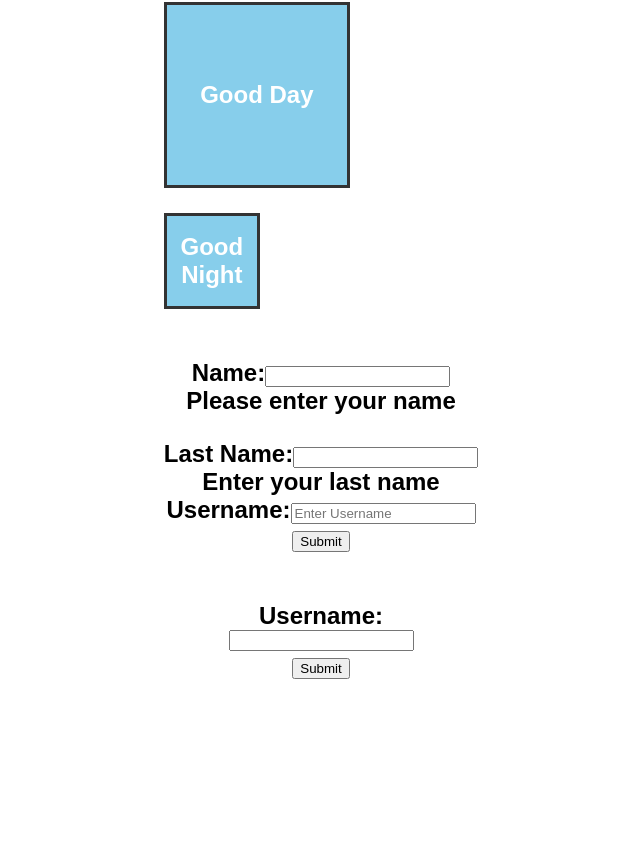
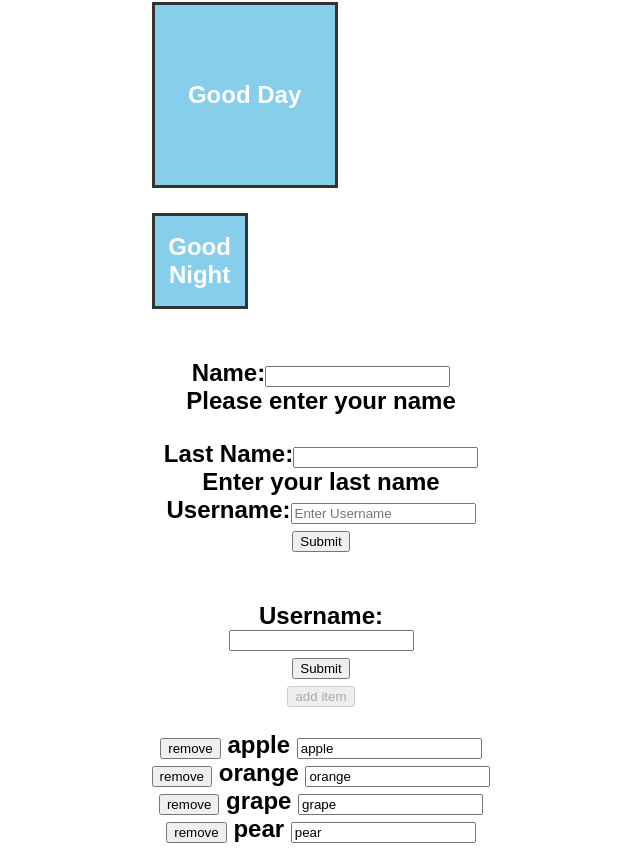
Before and after one commit to donaldkaiserjr/example-codesandbox, a React (Create React App) app: page / in a window 1280 px wide. Shown: the part 865-1732 px from the top of the page, without its empty margins (319-959 px from the left). Before the commit the page ends 1544 px from the top, so only its background shows below. Built offline with nearby package versions, Linux system fonts and the light colour scheme.

Commit message:
Fruit App and Car App Added Fruit App and Car App for testing.

```diff
--- a/src/App.js
+++ b/src/App.js
@@ -6,6 +6,7 @@ import Greeting from "./greeting";
 import Greeting2 from "./greeting2";
 import UsernameForm from "./basic-form";
 import UsernameForm2 from "./dynamic-form";
+import FruitApp from "./fruitApp";
 
 const element = (
   <>
@@ -33,6 +34,7 @@ const element = (
       <Greeting2 />
       <UsernameForm />
       <UsernameForm2 />
+      <FruitApp />
     </div>
   </>
 );
--- a/src/dynamic-form.js
+++ b/src/dynamic-form.js
@@ -24,7 +24,7 @@ export default function UsernameForm2() {
           className="input"
         />
       </div>
-      <button className="btn" type="submit">
+      <button className="btn__text" type="submit">
         Submit
       </button>
     </form>
--- /dev/null
+++ b/src/fruitApp.js
@@ -0,0 +1,37 @@
+import React from "react";
+
+const allItems = [
+  { id: "a", value: "apple" },
+  { id: "o", value: "orange" },
+  { id: "g", value: "grape" },
+  { id: "p", value: "pear" }
+];
+
+export default function FruitApp() {
+  const [items, setItems] = React.useState(allItems);
+
+  function addItem() {
+    setItems([...items, allItems.find((i) => !items.includes(i))]);
+  }
+
+  function removeItem(item) {
+    setItems(items.filter((i) => i !== item));
+  }
+
+  return (
+    <div>
+      <button disabled={items.length >= allItems.length} onClick={addItem}>
+        add item
+      </button>
+      <ul style={{ listStyle: "none", paddingLeft: 0 }}>
+        {items.map((item) => (
+          <li key={item.id}>
+            <button onClick={() => removeItem(item)}>remove</button>{" "}
+            <label htmlFor={`${item.value}-input`}>{item.value}</label>{" "}
+            <input id={`${item.value}-input`} defaultValue={item.value} />
+          </li>
+        ))}
+      </ul>
+    </div>
+  );
+}
--- a/src/styles.css
+++ b/src/styles.css
@@ -1,3 +1,6 @@
+/* BEM Convention reminder
+https://css-tricks.com/bem-101/ */
+
 .App {
   display: flex;
   flex-direction: column;
```
Also changed, not shown: src/carsApp.js (added, +44 -0 lines).
